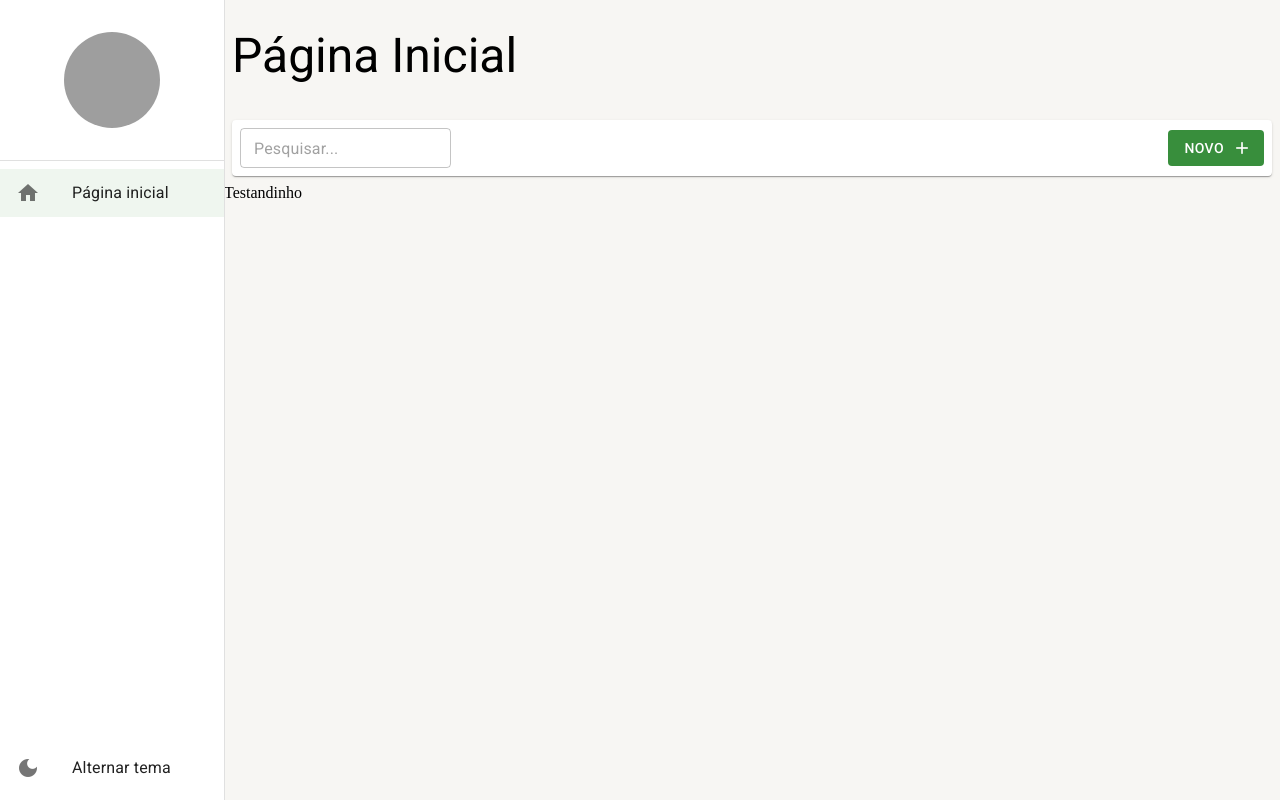
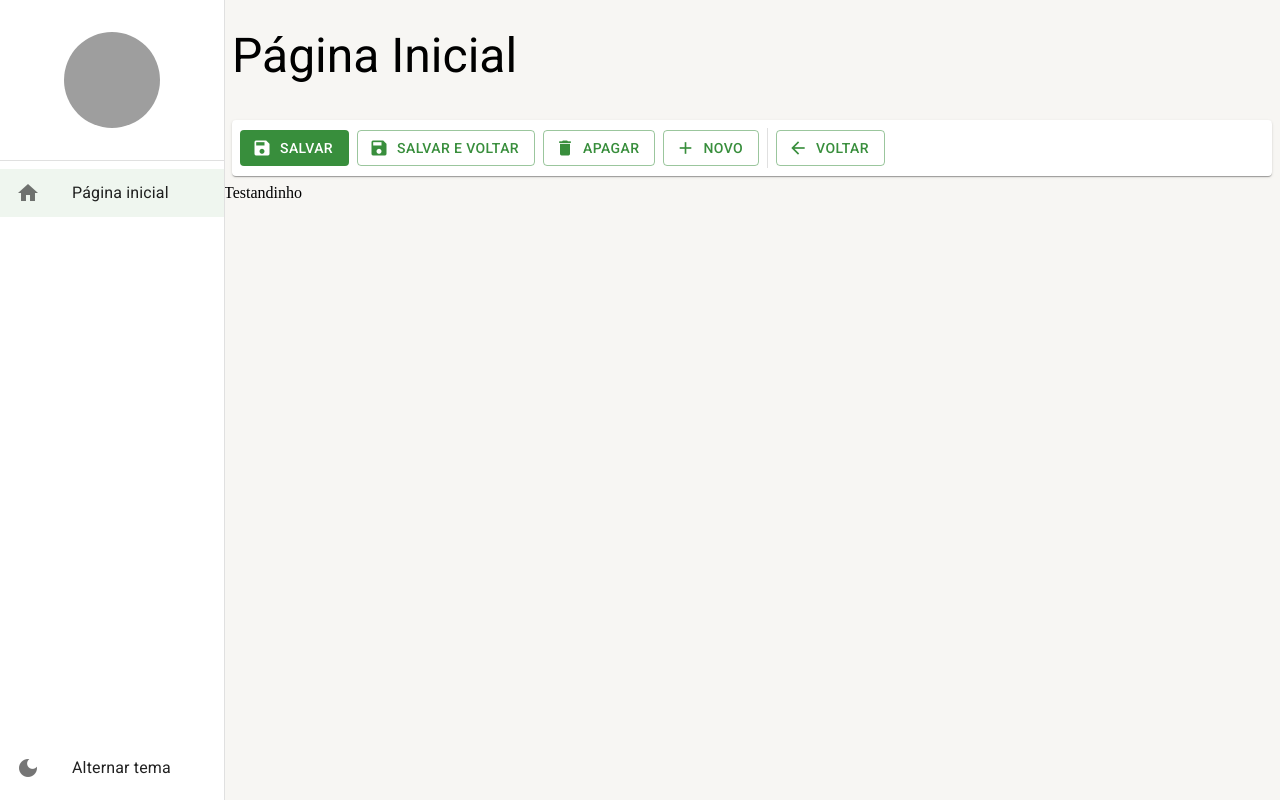
Before and after one commit to Valdir-coelho-jr/project-people, a React (Create React App) app: page /pagina-inicial in a window 1280 px wide. Built offline with nearby package versions, Linux system fonts and the light colour scheme; grey boxes are pictures that could not be loaded.

Commit message:
Feat: Adicionando ferramentas de detalhes 🔨

```diff
--- a/src/pages/dashboard/Dashboard.tsx
+++ b/src/pages/dashboard/Dashboard.tsx
@@ -1,12 +1,9 @@
-import { FerramentasDeListagem } from "../../shared/components";
+import { FerramentasDeDetalhe } from "../../shared/components";
 import { LayoutBaseDePagina } from "../../shared/layouts";
 
 export const Dashboard = () => {
   return (
-    <LayoutBaseDePagina
-      titulo="Página Inicial"
-      barraDeFerramentas={<FerramentasDeListagem mostrarInputBusca />}
-    >
+    <LayoutBaseDePagina titulo="Página Inicial" barraDeFerramentas={<FerramentasDeDetalhe />}>
       Testandinho
     </LayoutBaseDePagina>
   );
--- /dev/null
+++ b/src/shared/components/ferramentas-de-detalhe/FerramentasDeDetalhe.tsx
@@ -0,0 +1,42 @@
+import { Box, Button, Divider, Icon, Paper, useTheme } from "@mui/material";
+
+export const FerramentasDeDetalhe: React.FC = () => {
+  const theme = useTheme();
+
+  return (
+    <Box
+      height={theme.spacing(5)}
+      marginX={1}
+      paddingX={2}
+      padding={1}
+      gap={1}
+      display="flex"
+      alignItems="center"
+      component={Paper}
+    >
+      <Button color="primary" variant="contained" disableElevation startIcon={<Icon>save</Icon>}>
+        Salvar
+      </Button>
+      <Button color="primary" variant="outlined" disableElevation startIcon={<Icon>save</Icon>}>
+        Salvar e Voltar
+      </Button>
+      <Button color="primary" variant="outlined" disableElevation startIcon={<Icon>delete</Icon>}>
+        Apagar
+      </Button>
+      <Button color="primary" variant="outlined" disableElevation startIcon={<Icon>add</Icon>}>
+        Novo
+      </Button>
+
+      <Divider variant="middle" orientation="vertical" />
+
+      <Button
+        color="primary"
+        variant="outlined"
+        disableElevation
+        startIcon={<Icon>arrow_back</Icon>}
+      >
+        Voltar
+      </Button>
+    </Box>
+  );
+};
--- a/src/shared/components/index.ts
+++ b/src/shared/components/index.ts
@@ -1,2 +1,3 @@
 export * from "./menu-lateral/MenuLateral";
 export * from "./ferramentas-de-listagem/FerramentasDeListagem";
+export * from "./ferramentas-de-detalhe/FerramentasDeDetalhe";
```
